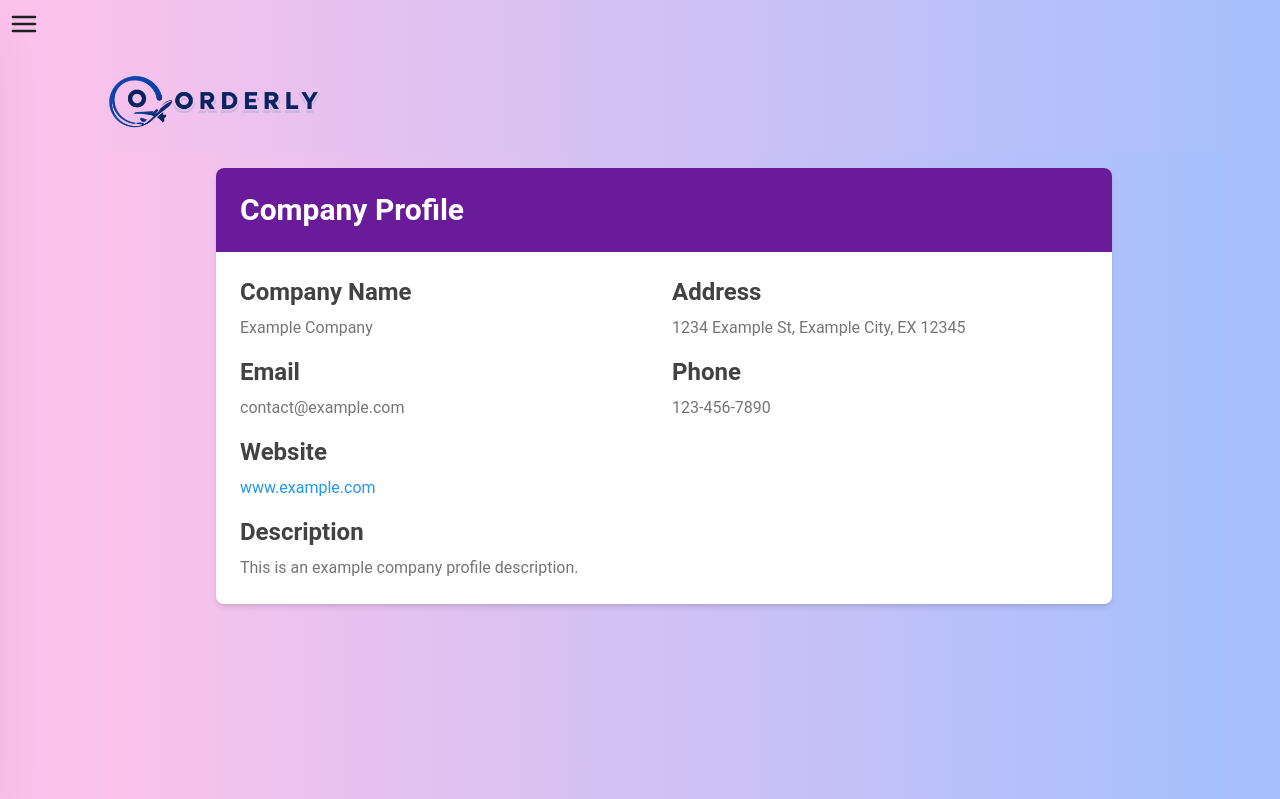
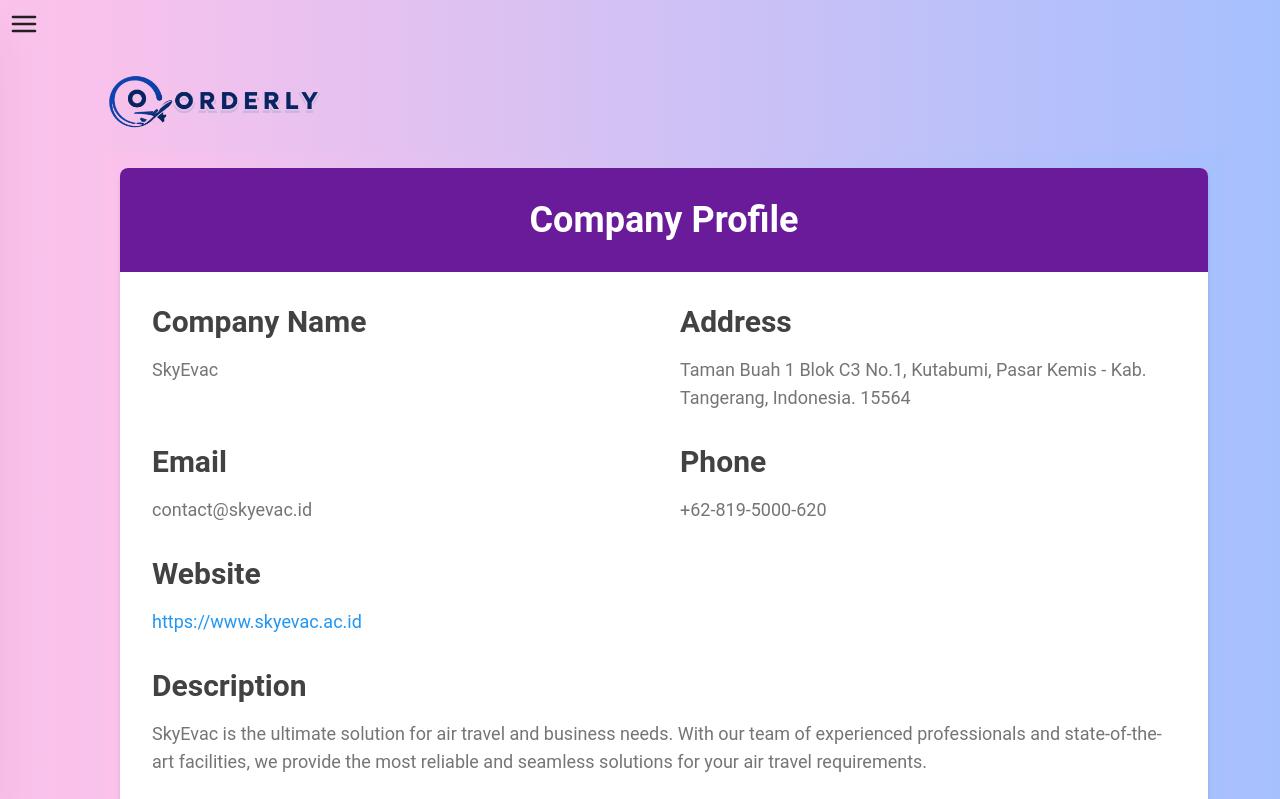
Before and after one commit to PuceFox/OMS, a React (Vite) app in the folder client/: page /profile in a window 1280 px wide. Shown: the top 799 px of the page. Built offline with nearby package versions, Linux system fonts and the light colour scheme; sample sign-in values are in the browser's storage.

Commit message:
company profile

```diff
--- a/client/src/views/Profile.jsx
+++ b/client/src/views/Profile.jsx
@@ -1,50 +1,51 @@
-import { useState } from "react";
+import { Link } from "react-router-dom";
 
 export default function Profile() {
   const company = {
-    name: "Example Company",
-    address: "1234 Example St, Example City, EX 12345",
-    email: "contact@example.com",
-    phone: "123-456-7890",
-    website: "www.example.com",
-    description: "This is an example company profile description.",
+    name: "SkyEvac",
+    address: "Taman Buah 1 Blok C3 No.1, Kutabumi, Pasar Kemis - Kab. Tangerang, Indonesia. 15564",
+    email: "contact@skyevac.id",
+    phone: "+62-819-5000-620",
+    website: "https://www.skyevac.ac.id",
+    description:
+      "SkyEvac is the ultimate solution for air travel and business needs. With our team of experienced professionals and state-of-the-art facilities, we provide the most reliable and seamless solutions for your air travel requirements.",
   };
 
   return (
     <div className="min-h-screen bg-gradient-to-r from-[#fbc2eb] to-[#a6c0fe] p-4">
-      <div className="max-w-4xl mx-auto bg-white rounded-lg shadow-md overflow-hidden">
-        <div className="bg-purple-800 p-6">
-          <h1 className="text-3xl font-bold text-white">Company Profile</h1>
+      <div className="max-w-6xl mx-auto bg-white rounded-lg shadow-md overflow-hidden">
+        <div className="bg-purple-800 p-8">
+          <h1 className="text-4xl font-bold text-white text-center">Company Profile</h1>
         </div>
-        <div className="p-6">
-          <div className="grid grid-cols-1 md:grid-cols-2 gap-4">
+        <div className="p-8">
+          <div className="grid grid-cols-1 md:grid-cols-2 gap-8">
             <div>
-              <h2 className="text-2xl font-semibold text-gray-800 mb-2">Company Name</h2>
-              <p className="text-gray-600">{company.name}</p>
+              <h2 className="text-3xl font-semibold text-gray-800 mb-4">Company Name</h2>
+              <p className="text-gray-600 text-lg">{company.name}</p>
             </div>
             <div>
-              <h2 className="text-2xl font-semibold text-gray-800 mb-2">Address</h2>
-              <p className="text-gray-600">{company.address}</p>
+              <h2 className="text-3xl font-semibold text-gray-800 mb-4">Address</h2>
+              <p className="text-gray-600 text-lg">{company.address}</p>
             </div>
             <div>
-              <h2 className="text-2xl font-semibold text-gray-800 mb-2">Email</h2>
-              <p className="text-gray-600">{company.email}</p>
+              <h2 className="text-3xl font-semibold text-gray-800 mb-4">Email</h2>
+              <p className="text-gray-600 text-lg">{company.email}</p>
             </div>
             <div>
-              <h2 className="text-2xl font-semibold text-gray-800 mb-2">Phone</h2>
-              <p className="text-gray-600">{company.phone}</p>
+              <h2 className="text-3xl font-semibold text-gray-800 mb-4">Phone</h2>
+              <p className="text-gray-600 text-lg">{company.phone}</p>
             </div>
             <div>
-              <h2 className="text-2xl font-semibold text-gray-800 mb-2">Website</h2>
-              <p className="text-gray-600">
-                <a href={`https://${company.website}`} className="text-blue-500 hover:underline" target="_blank" rel="noopener noreferrer">
+              <h2 className="text-3xl font-semibold text-gray-800 mb-4">Website</h2>
+              <p className="text-gray-600 text-lg">
+                <Link to={company.website} className="text-blue-500 hover:underline" target="_blank" rel="noopener noreferrer">
                   {company.website}
-                </a>
+                </Link>
               </p>
             </div>
             <div className="col-span-1 md:col-span-2">
-              <h2 className="text-2xl font-semibold text-gray-800 mb-2">Description</h2>
-              <p className="text-gray-600">{company.description}</p>
+              <h2 className="text-3xl font-semibold text-gray-800 mb-4">Description</h2>
+              <p className="text-gray-600 text-lg">{company.description}</p>
             </div>
           </div>
         </div>
```
